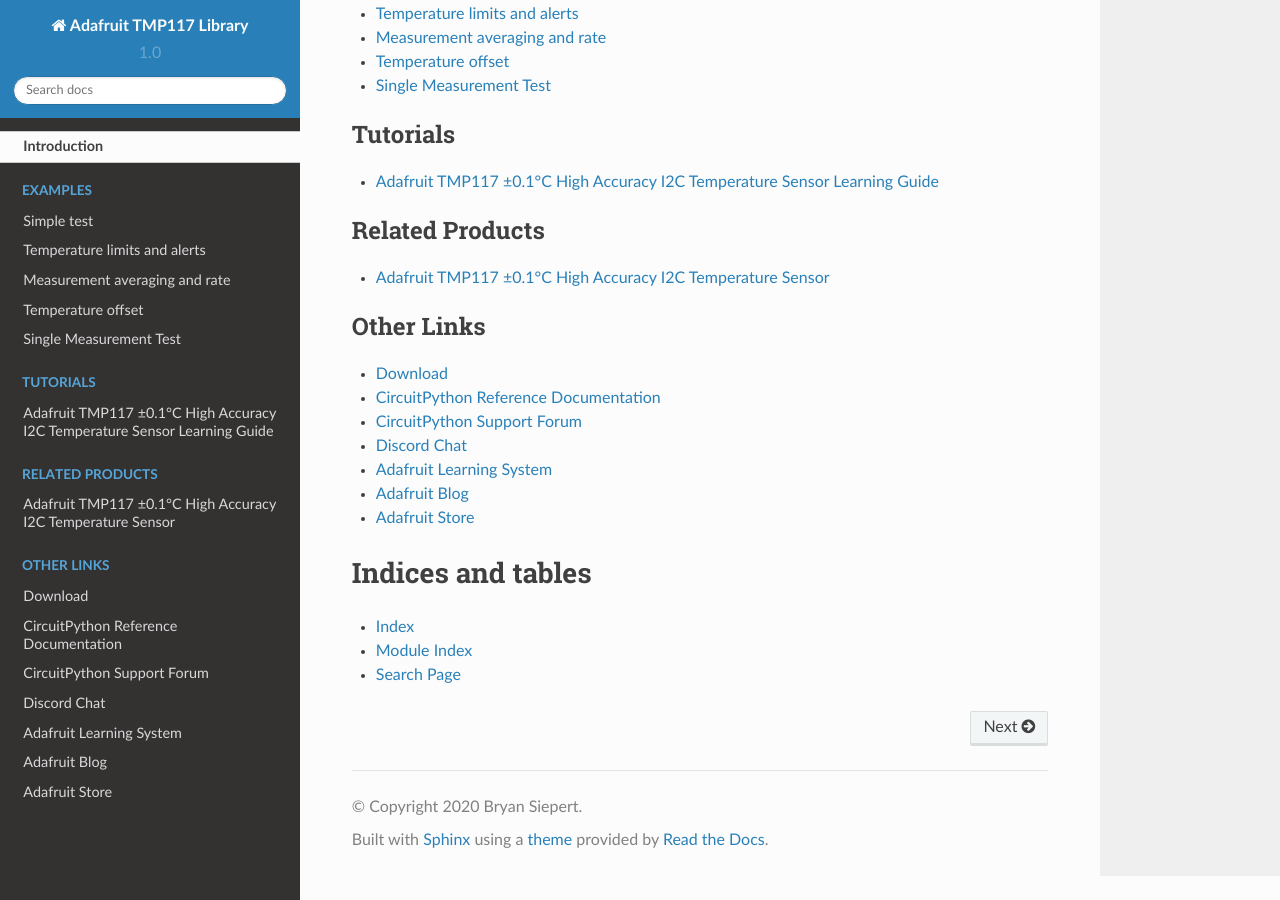
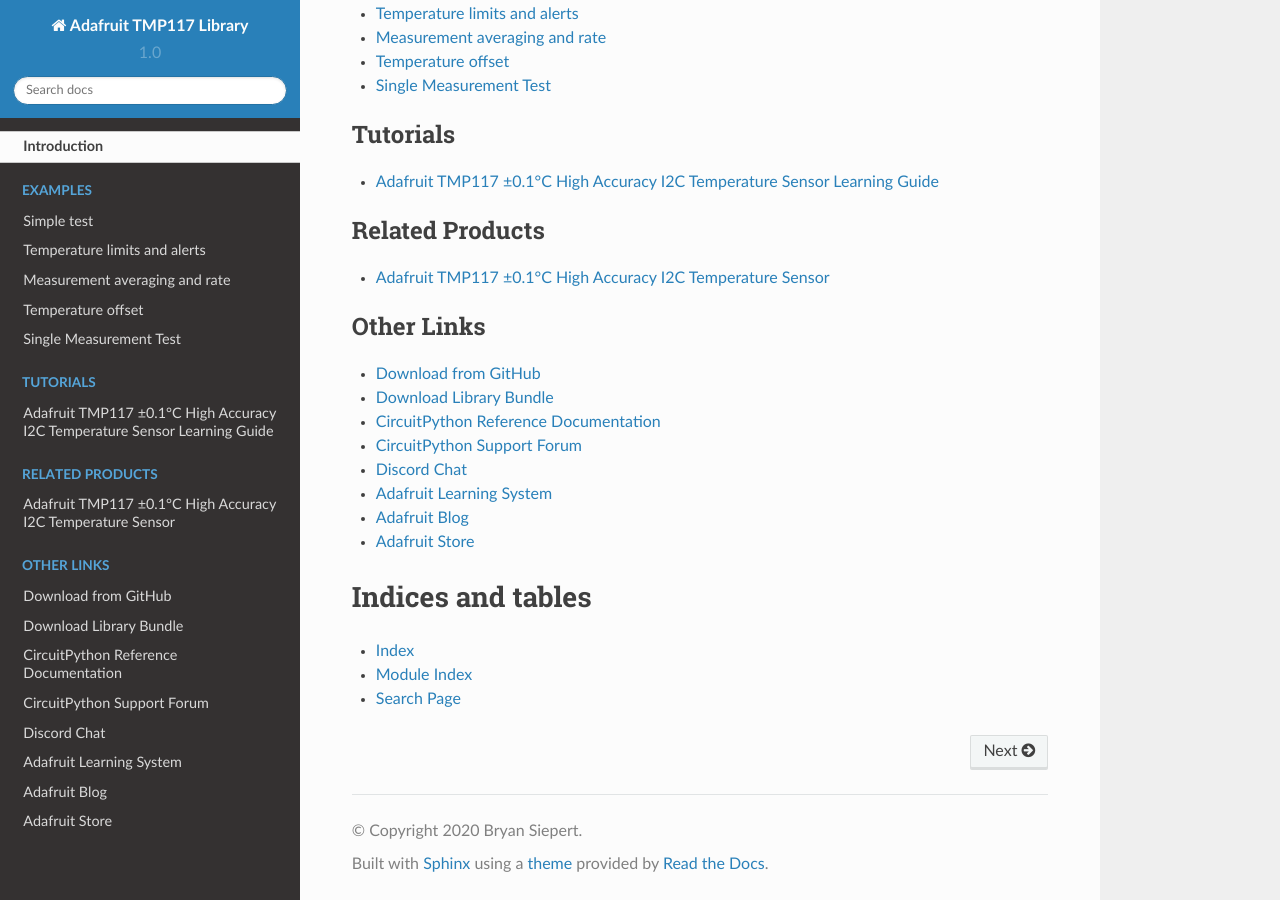
Before and after one commit to adafruit/Adafruit_CircuitPython_TMP117, a Sphinx documentation site: the page built from docs/index.rst, in a window 1280 px wide and 900 px high, scrolled down 1709 px. Built offline with Sphinx 7.4.7 and the Read the Docs theme 2.0.0, drawn with Linux system fonts in a browser that asks for light colours.

Commit message:
Added cp.org link to index.rst

```diff
--- a/docs/index.rst
+++ b/docs/index.rst
@@ -34,7 +34,8 @@
 .. toctree::
     :caption: Other Links
 
-    Download <https://github.com/adafruit/Adafruit_CircuitPython_TMP117/releases/latest>
+    Download from GitHub <https://github.com/adafruit/Adafruit_CircuitPython_TMP117/releases/latest>
+    Download Library Bundle <https://circuitpython.org/libraries>
     CircuitPython Reference Documentation <https://docs.circuitpython.org>
     CircuitPython Support Forum <https://forums.adafruit.com/viewforum.php?f=60>
     Discord Chat <https://adafru.it/discord>
```
